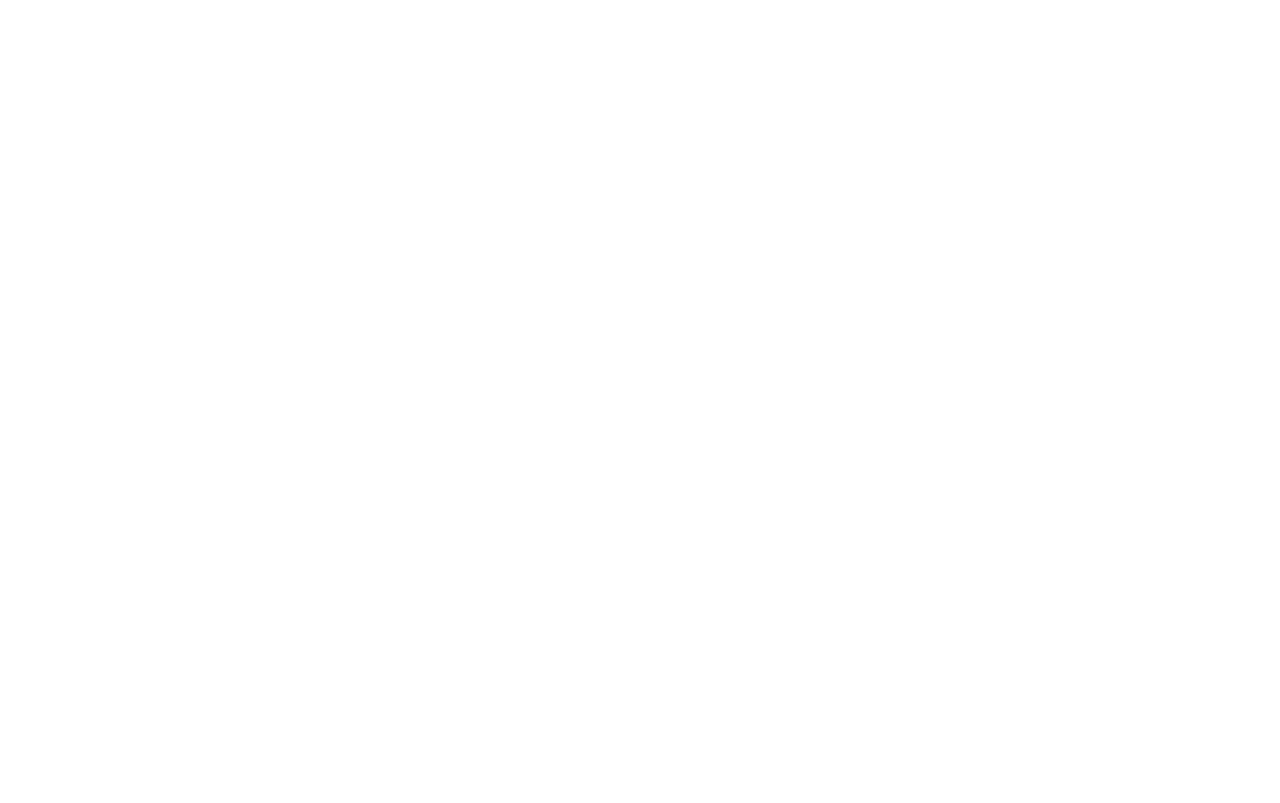
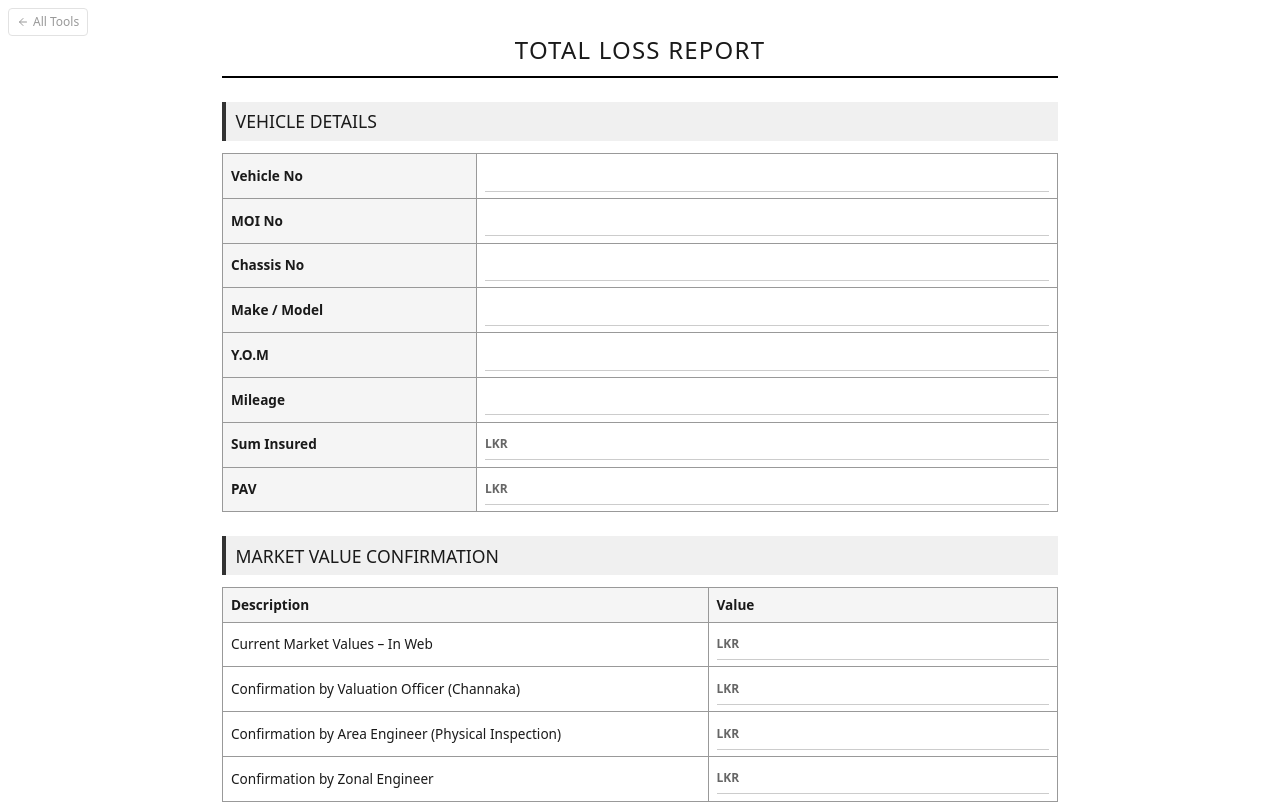
Before and after one commit to bytkloud/minitools, a React (Vite) app: page /total-loss-report in a window 1280 px wide. Before the commit this address had no page. Shown: the top 803 px of the page. Built offline with nearby package versions, Linux system fonts and the light colour scheme.

Commit message:
Rename technical-report to total-loss-report

```diff
--- a/src/App.tsx
+++ b/src/App.tsx
@@ -3,7 +3,8 @@
 import Home from './pages/Home'
 
 const InsuranceCalc = lazy(() => import('./tools/insurance-calc'))
-const TechnicalReport = lazy(() => import('./tools/technical-report'))
+const TotalLossReport = lazy(() => import('./tools/total-loss-report'))
+const TechnicalInvestigationReport = lazy(() => import('./tools/technical-investigation-report'))
 
 export default function App() {
   return (
@@ -12,7 +13,8 @@
         <Routes>
           <Route path="/" element={<Home />} />
           <Route path="/insurance-calc" element={<InsuranceCalc />} />
-          <Route path="/technical-report" element={<TechnicalReport />} />
+          <Route path="/total-loss-report" element={<TotalLossReport />} />
+          <Route path="/technical-investigation-report" element={<TechnicalInvestigationReport />} />
         </Routes>
       </Suspense>
     </BrowserRouter>
--- a/src/pages/Home.tsx
+++ b/src/pages/Home.tsx
@@ -1,5 +1,5 @@
 import { Link } from 'react-router-dom'
-import { Calculator, FileText } from 'lucide-react'
+import { Calculator, FileText, Search } from 'lucide-react'
 
 const tools = [
   {
@@ -9,10 +9,16 @@
     icon: Calculator,
   },
   {
-    name: 'Technical Report',
-    description: 'Vehicle technical report form with photos and signatures',
-    path: '/technical-report',
+    name: 'Total Loss Report',
+    description: 'Vehicle total loss report form with photos and signatures',
+    path: '/total-loss-report',
     icon: FileText,
+  },
+  {
+    name: 'Technical Investigation Report',
+    description: 'Vehicle technical investigation report form',
+    path: '/technical-investigation-report',
+    icon: Search,
   },
 ]
 
--- a/src/tools/technical-report/form.tsx
+++ b/src/tools/total-loss-report/form.tsx
@@ -155,7 +155,7 @@
   )
 }
 
-export default function TechnicalReportForm() {
+export default function TotalLossReportForm() {
   const [conclusion, setConclusion] = useState('')
   const [damageRows, setDamageRows] = useState<number[]>([0])
   const [damageText, setDamageText] = useState<Record<number, string>>({})
--- a/src/tools/technical-report/index.tsx
+++ b/src/tools/total-loss-report/index.tsx
@@ -1,18 +1,18 @@
 import { Link } from 'react-router-dom'
 import { ArrowLeft } from 'lucide-react'
-import TechnicalReportForm from './form'
+import TotalLossReportForm from './form'
 import './report.css'
 
-export default function TechnicalReport() {
+export default function TotalLossReport() {
   return (
-    <div className="tr-root">
+    <div className="tlr-root">
       <div className="fixed top-2 left-2 z-10">
-        <Link to="/" className="tr-back-link">
+        <Link to="/" className="tlr-back-link">
           <ArrowLeft size={12} />
           All Tools
         </Link>
       </div>
-      <TechnicalReportForm />
+      <TotalLossReportForm />
     </div>
   )
 }
--- a/src/tools/technical-report/report.css
+++ b/src/tools/total-loss-report/report.css
@@ -4,7 +4,7 @@
   box-sizing: border-box;
 }
 
-.tr-root {
+.tlr-root {
   font-family: system-ui, -apple-system, sans-serif;
   padding: 2rem;
   max-width: 900px;
@@ -13,7 +13,7 @@
   background: #fff;
 }
 
-.tr-back-link {
+.tlr-back-link {
   display: flex;
   align-items: center;
   gap: 4px;
@@ -26,9 +26,9 @@
   border-radius: 4px;
   border: 1px solid #e2e2e2;
 }
-.tr-back-link:hover { color: #555; }
+.tlr-back-link:hover { color: #555; }
 
-.tr-root h1 {
+.tlr-root h1 {
   text-align: center;
   font-size: 1.5rem;
   margin-bottom: 1.5rem;
@@ -38,7 +38,7 @@
   padding-bottom: 0.5rem;
 }
 
-.tr-root h2 {
+.tlr-root h2 {
   font-size: 1.1rem;
   margin: 1.5rem 0 0.75rem;
   text-transform: uppercase;
@@ -47,30 +47,30 @@
   border-left: 4px solid #333;
 }
 
-.tr-root table {
+.tlr-root table {
   width: 100%;
   border-collapse: collapse;
   margin-bottom: 1rem;
 }
 
-.tr-root th, .tr-root td {
+.tlr-root th, .tlr-root td {
   border: 1px solid #999;
   padding: 0.4rem 0.5rem;
   text-align: left;
   font-size: 0.85rem;
 }
 
-.tr-root th {
+.tlr-root th {
   background: #f5f5f5;
   font-weight: 600;
   white-space: nowrap;
 }
 
-.tr-root input[type="text"],
-.tr-root input[type="number"],
-.tr-root input[type="date"],
-.tr-root textarea,
-.tr-root select {
+.tlr-root input[type="text"],
+.tlr-root input[type="number"],
+.tlr-root input[type="date"],
+.tlr-root textarea,
+.tlr-root select {
   width: 100%;
   border: none;
   border-bottom: 1px solid #ccc;
@@ -101,9 +101,9 @@
   user-select: none;
 }
 
-.tr-root input:focus,
-.tr-root textarea:focus,
-.tr-root select:focus {
+.tlr-root input:focus,
+.tlr-root textarea:focus,
+.tlr-root select:focus {
   border-bottom-color: #333;
 }
 
@@ -458,10 +458,10 @@
 }
 
 @media print {
-  .tr-root {
+  .tlr-root {
     padding: 0.5rem;
   }
-  .tr-back-link,
+  .tlr-back-link,
   .add-conclusion-btn,
   .clear-sig-btn,
   .photo-preview .remove-btn,
@@ -479,16 +479,16 @@
     break-inside: avoid;
   }
 
-  .tr-root h2 {
+  .tlr-root h2 {
     break-after: avoid;
     break-inside: avoid;
   }
 
-  .tr-root table {
+  .tlr-root table {
     break-inside: avoid;
   }
 
-  .tr-root tr {
+  .tlr-root tr {
     break-inside: avoid;
   }
 
```
